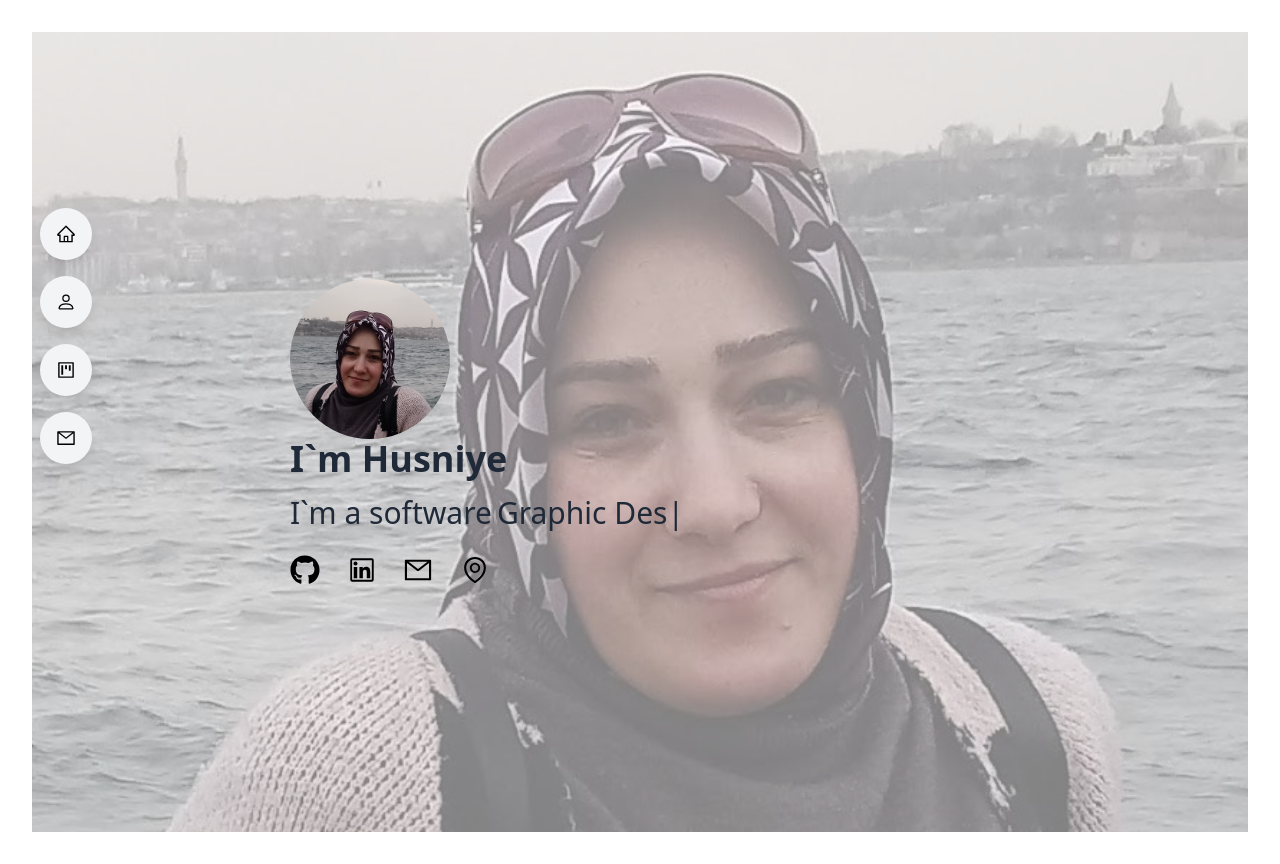
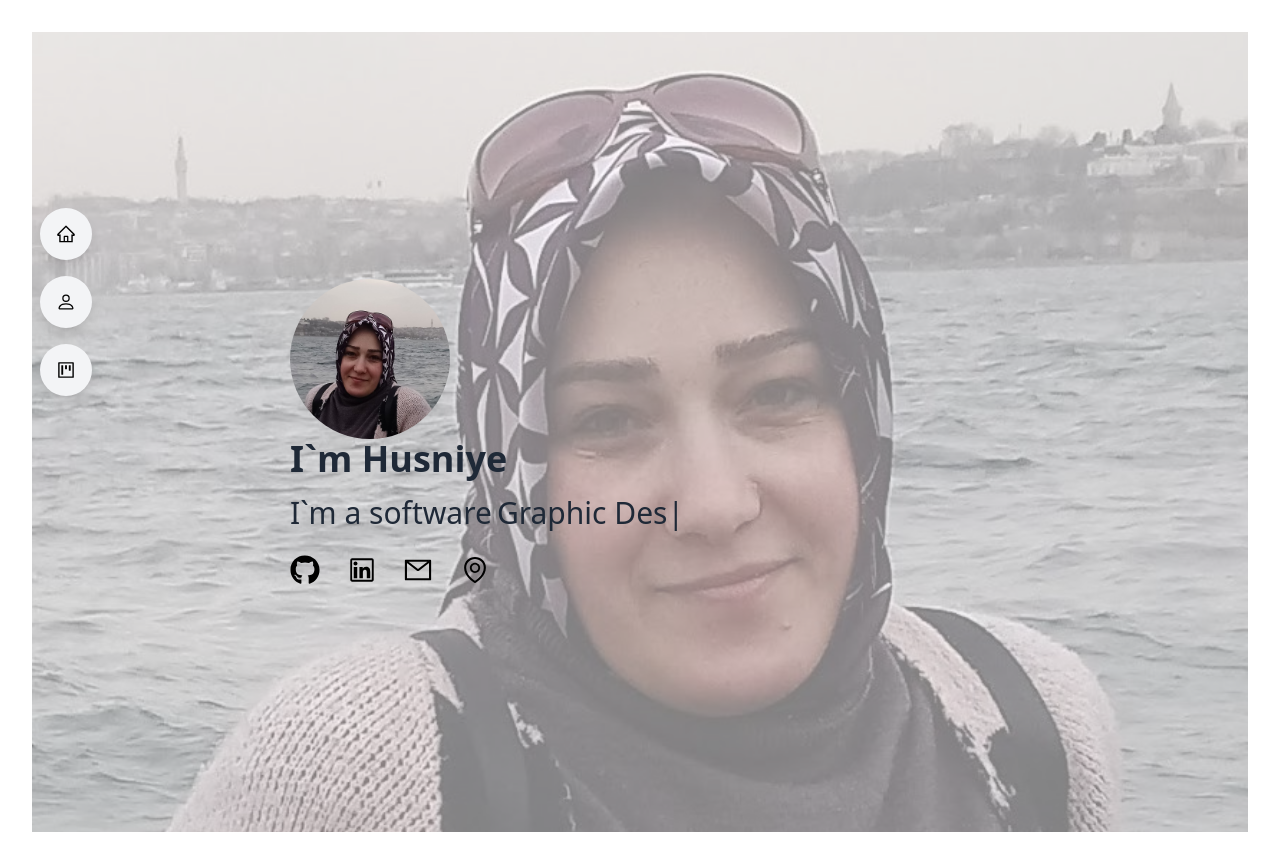
Before and after one commit to tigerkaplan/HusniyeErparunWebPortfolio, a React (Vite) app: page / in a window 1280 px wide. Built offline with nearby package versions, Linux system fonts and the light colour scheme.

Commit message:
Contact page removed

```diff
--- a/src/components/Sidebar.jsx
+++ b/src/components/Sidebar.jsx
@@ -4,12 +4,12 @@ import {
   AiOutlineMenu,
   AiOutlineHome,
   AiOutlineProject,
-  AiOutlineMail
 } from "react-icons/ai";
 import { BsPerson } from "react-icons/bs";
 
 const Sidenav = () => {
   const [nav, setNav] = useState(false);
+
 
   const handleNav = () => {
     setNav(!nav);
@@ -44,13 +44,6 @@ const Sidenav = () => {
             <AiOutlineProject size={20} />
             <span className="pl-4"> Projects </span>
           </Link>
-          <Link
-            to="/contact"
-            className="w-[75%] flex justify-center items-center rounded-full shadow-lg bg-gray-100 shadow-gray-400 m-2 p-4 cursor-pointer hover: scale-115 easy-in duration-200"
-          >
-            <AiOutlineMail size={20} />
-            <span className="pl-4"> Contact </span>
-          </Link>
         </div>
       ) : (
         ""
@@ -77,13 +70,6 @@ const Sidenav = () => {
           >
             <AiOutlineProject size={20} />
           </Link>
-
-          <Link
-            to="/contact"
-            className="rounded-full shadow-lg bg-gray-100 m-2 p-4 cursor-pointer hover:scale-110 ease-in duration-300"
-          >
-            <AiOutlineMail size={20} />
-          </Link>
         </div>
       </div>
     </div>
```
